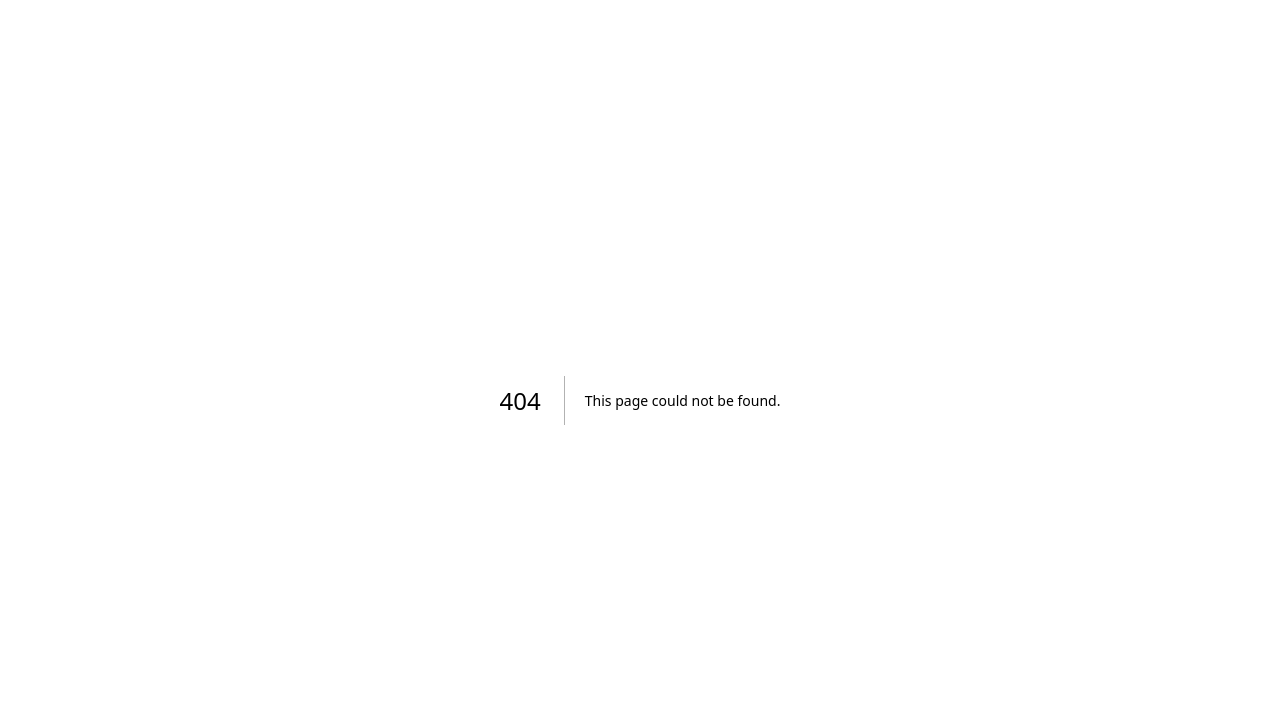
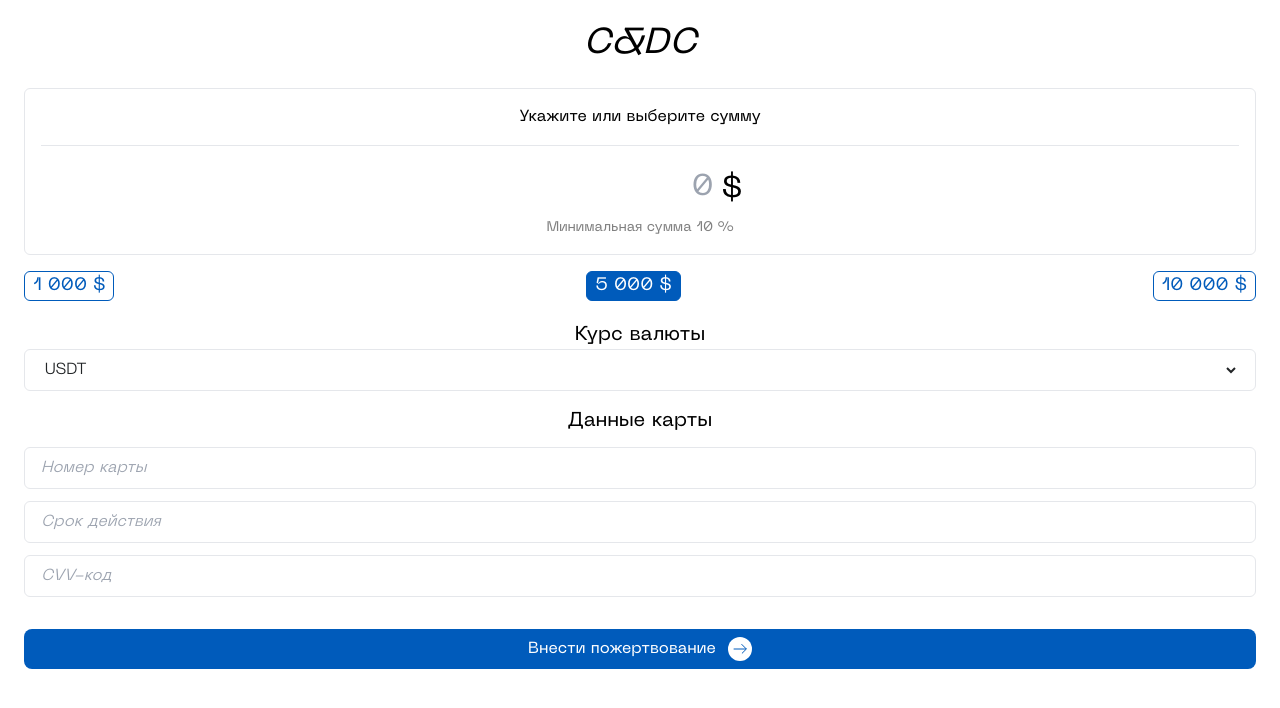
Before and after one commit to azikulov/charity-hackathon, a Next.js app: page /donate in a window 1280 px wide. Before the commit this address had no page. Shown: the top 708 px of the page. Built offline with nearby package versions, Linux system fonts and the light colour scheme.

Commit message:
добавил страницу доната и добавил модальное окно благодарности

```diff
--- /dev/null
+++ b/src/pages/donate.tsx
@@ -0,0 +1,122 @@
+import { Layout } from '@/components/Layout';
+import { createRef } from 'react';
+
+export default function Donate() {
+  const inputRef = createRef<HTMLInputElement>();
+
+  function handleSelect(value: string) {
+    return function () {
+      const inputElement = inputRef.current as HTMLInputElement;
+
+      inputElement.value = value;
+    };
+  }
+
+  return (
+    <Layout>
+      <div className='m-6'>
+        <h1 className='italic text-4xl text-center'>C&DC</h1>
+        <br />
+
+        <div className='border rounded-md p-4'>
+          <p className='text-center font-neue-inktrap'>
+            Укажите или выберите сумму
+          </p>
+          <hr className='my-4' />
+
+          <p className='flex justify-center items-center gap-x-2'>
+            <input
+              ref={inputRef}
+              className='text-3xl outline-none w-44 text-right mt-2 mb-3'
+              placeholder='0'
+            />
+            <span className='text-3xl'>$</span>
+          </p>
+          <p className='text-sm text-[#808080] text-center'>
+            Минимальная сумма 10 %
+          </p>
+        </div>
+
+        <ul className='flex justify-between items-center mt-4'>
+          <li
+            onClick={handleSelect('1000')}
+            className='whitespace-nowrap px-2 text-[#005BBB] border border-[#005BBB] text-lg rounded-md'
+          >
+            1 000 $
+          </li>
+          <li
+            onClick={handleSelect('5000')}
+            className='whitespace-nowrap px-2 border border-[#005BBB] text-lg rounded-md bg-[#005BBB] text-white'
+          >
+            5 000 $
+          </li>
+          <li
+            onClick={handleSelect('10000')}
+            className='whitespace-nowrap px-2 text-[#005BBB] border border-[#005BBB] text-lg rounded-md'
+          >
+            10 000 $
+          </li>
+        </ul>
+
+        <h2 className='text-center text-xl mt-5'>Курс валюты</h2>
+
+        <div
+          className='px-4 rounded-md font-neue-inktrap focus:border-[#222527] border font-light italic text-[#222527] py-2'
+          aria-label='field'
+        >
+          <select className='outline-none w-full bg-white'>
+            <option value='USDT'>USDT</option>
+            <option value='BTC'>BTC</option>
+            <option value='ETH'>ETH</option>
+          </select>
+        </div>
+
+        <h2 className='text-center text-xl mt-4'>Данные карты</h2>
+
+        <div className='mt-3' aria-label='field'>
+          <input
+            type='text'
+            placeholder='Номер карты'
+            className='px-4 w-full rounded-md focus:border-[#222527] border outline-none font-light italic text-[#222527] py-2'
+          />
+        </div>
+
+        <div className='mt-3' aria-label='field'>
+          <input
+            type='text'
+            placeholder='Срок действия'
+            className='px-4 w-full rounded-md focus:border-[#222527] border outline-none font-light italic text-[#222527] py-2'
+          />
+        </div>
+
+        <div className='mt-3' aria-label='field'>
+          <input
+            type='text'
+            placeholder='CVV-код'
+            className='px-4 w-full rounded-md focus:border-[#222527] border outline-none font-light italic text-[#222527] py-2'
+          />
+        </div>
+
+        <button className='bg-[#005BBB] w-full rounded-lg mt-8 py-2 flex items-center justify-center gap-x-3'>
+          <span className='text-white'>Внести пожертвование</span>
+
+          <svg
+            width='24'
+            height='24'
+            viewBox='0 0 24 24'
+            fill='none'
+            xmlns='http://www.w3.org/2000/svg'
+          >
+            <circle cx='12' cy='12' r='12' fill='white' />
+            <path
+              d='M5.63604 12.0001H18.364M18.364 12.0001L13.5218 7.15793M18.364 12.0001L13.9369 16.4272'
+              stroke='#005BBB'
+            />
+          </svg>
+        </button>
+
+        <br className='mb-12' />
+      </div>
+    </Layout>
+  );
+}
--- a/src/pages/pay.tsx
+++ b/src/pages/pay.tsx
@@ -1,4 +1,4 @@
-import { useState } from 'react';
+import { FormEventHandler, useState } from 'react';
 
 import { Layout } from '@/components/Layout';
 import { useRouter } from 'next/router';
@@ -9,6 +9,13 @@ import { Footer } from '@/components/Footer';
 export default function BoardPage() {
   const router = useRouter();
   const [tab, setTab] = useState<'jusan' | 'crypto' | 'kaspi' | 'qr'>('jusan');
+  const [isShowThanks, setIsShowThanks] = useState(false);
+
+  function handleSubmit(event: any) {
+    event.preventDefault();
+
+    setIsShowThanks(true);
+  }
 
   return (
     <Layout>
@@ -83,8 +90,20 @@ export default function BoardPage() {
             </button>
           </div>
 
+          {isShowThanks ? (
+            <div className='absolute top-0 left-0 flex justify-center items-center w-full h-full bg-[#00000069]'>
+              <Image
+                className='w-[846px] h-[600px]'
+                src={require('@/assets/images/thanks.png')}
+                alt=''
+              />
+            </div>
+          ) : (
+            ''
+          )}
+
           {tab === 'jusan' && <JusanQR />}
-          {tab === 'crypto' && <Crypto />}
+          {tab === 'crypto' && <Crypto handleSubmit={handleSubmit} />}
           {tab === 'kaspi' && <KaspiQR />}
           {tab === 'qr' && <QRCode />}
         </div>
@@ -107,9 +126,9 @@ function JusanQR() {
   );
 }
 
-function Crypto() {
+function Crypto(props: { handleSubmit(e: any): void }) {
   return (
-    <form className='mt-4'>
+    <form onSubmit={props.handleSubmit} className='mt-4'>
       <div className='grid grid-cols-2 gap-x-6 gap-y-3'>
         <div className='' aria-label='field'>
           <p className=''>Ваш номер счета</p>
```
Also changed, not shown: .browserslistrc (added), src/assets/images/thanks.png (added).
